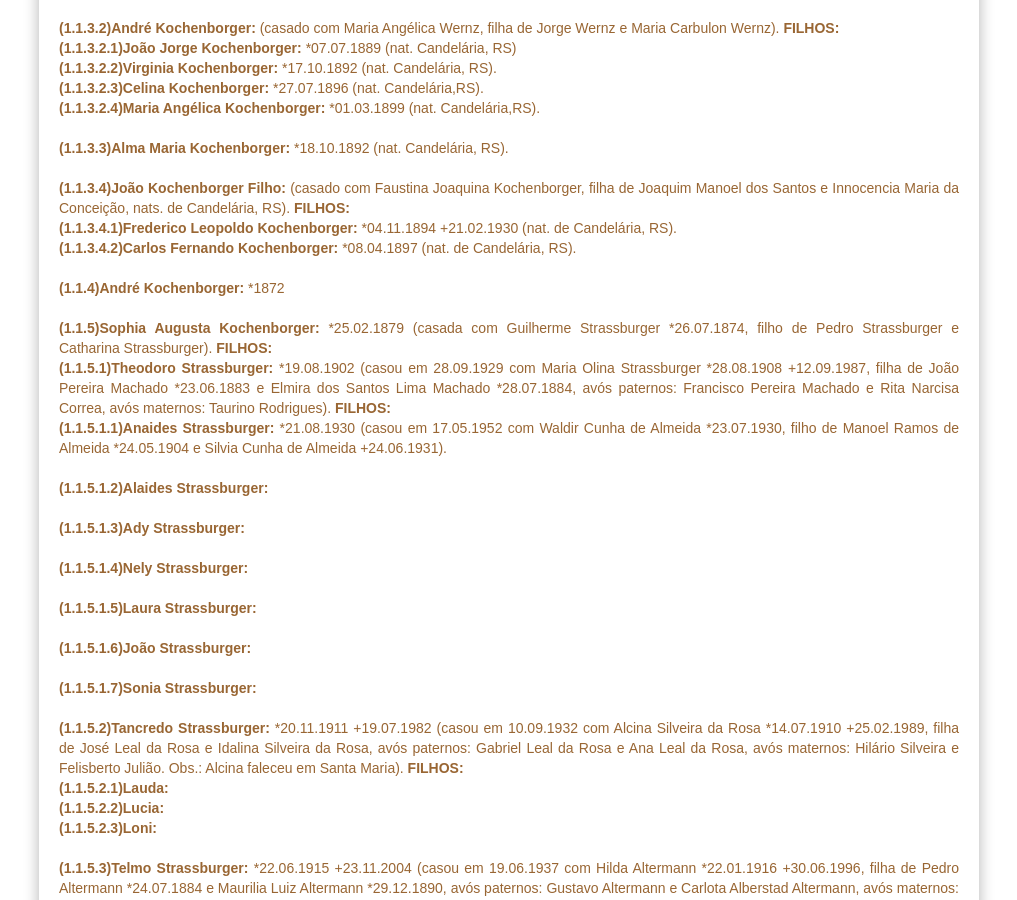
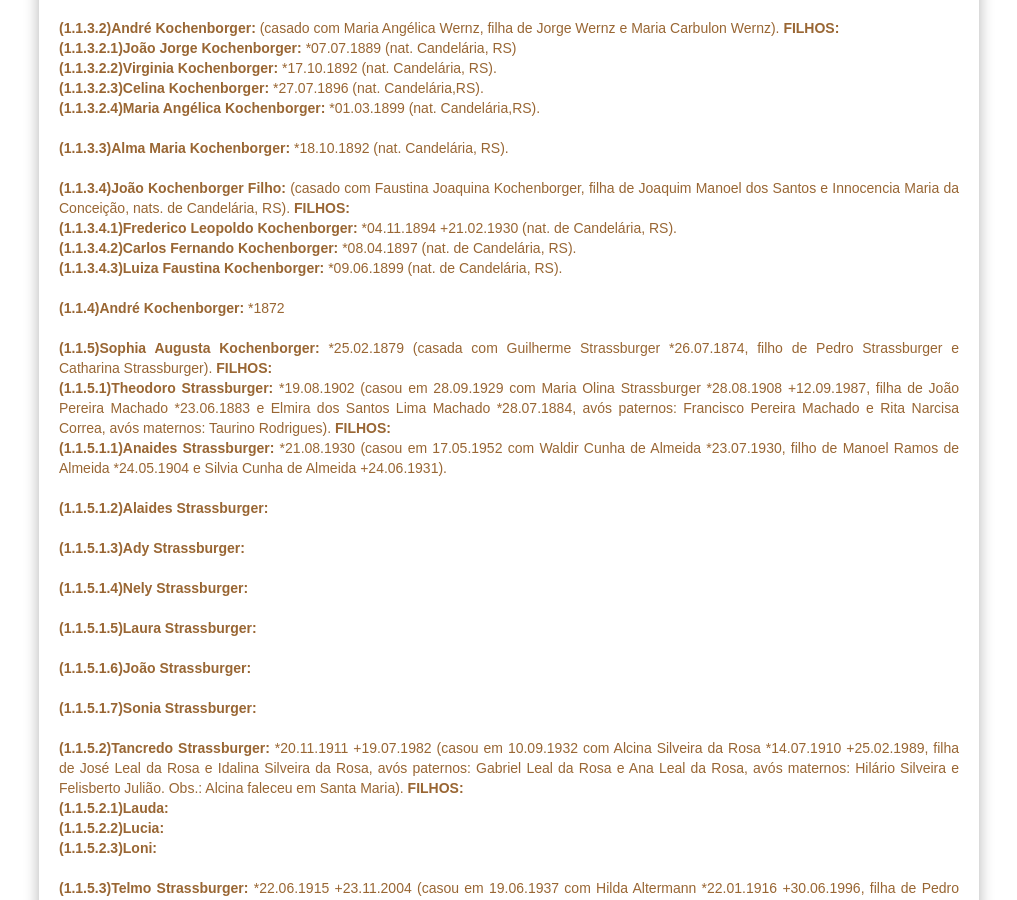
Before and after one commit to claudiovargas1955/claudiovargas1955.github.io, a Jekyll site: the page built from _pages/familia-kochenborger.html, in a window 1280 px wide and 900 px high, scrolled down 2595 px. Shown: the whole window, without its empty margins (131-1148 px from the left). Built offline with Jekyll 4.4.1, drawn with Linux system fonts in a browser that asks for light colours; some web fonts are replaced.

Commit message:
Update familia-kochenborger.html

```diff
--- a/_pages/familia-kochenborger.html
+++ b/_pages/familia-kochenborger.html
@@ -221,7 +221,8 @@ Oliveira e Idalina Soares Leal *1850 +03.09.1934). <b>FILHOS: </b><br>
             <b>(1.1.3.4)João Kochenborger Filho: </b>(casado com Faustina Joaquina Kochenborger, filha de Joaquim Manoel dos Santos e
             Innocencia Maria da Conceição, nats. de Candelária, RS). <b>FILHOS: </b><br>
               <b>(1.1.3.4.1)Frederico Leopoldo Kochenborger: </b>*04.11.1894 +21.02.1930 (nat. de Candelária, RS).<br>
-              <b>(1.1.3.4.2)Carlos Fernando Kochenborger: </b>*08.04.1897 (nat. de Candelária, RS).<br><br>
+              <b>(1.1.3.4.2)Carlos Fernando Kochenborger: </b>*08.04.1897 (nat. de Candelária, RS).<br>
+              <b>(1.1.3.4.3)Luiza Faustina Kochenborger: </b>*09.06.1899  (nat. de Candelária, RS).<br><br>
 
   <b>(1.1.4)André Kochenborger: </b>*1872<br><br>
 
```
